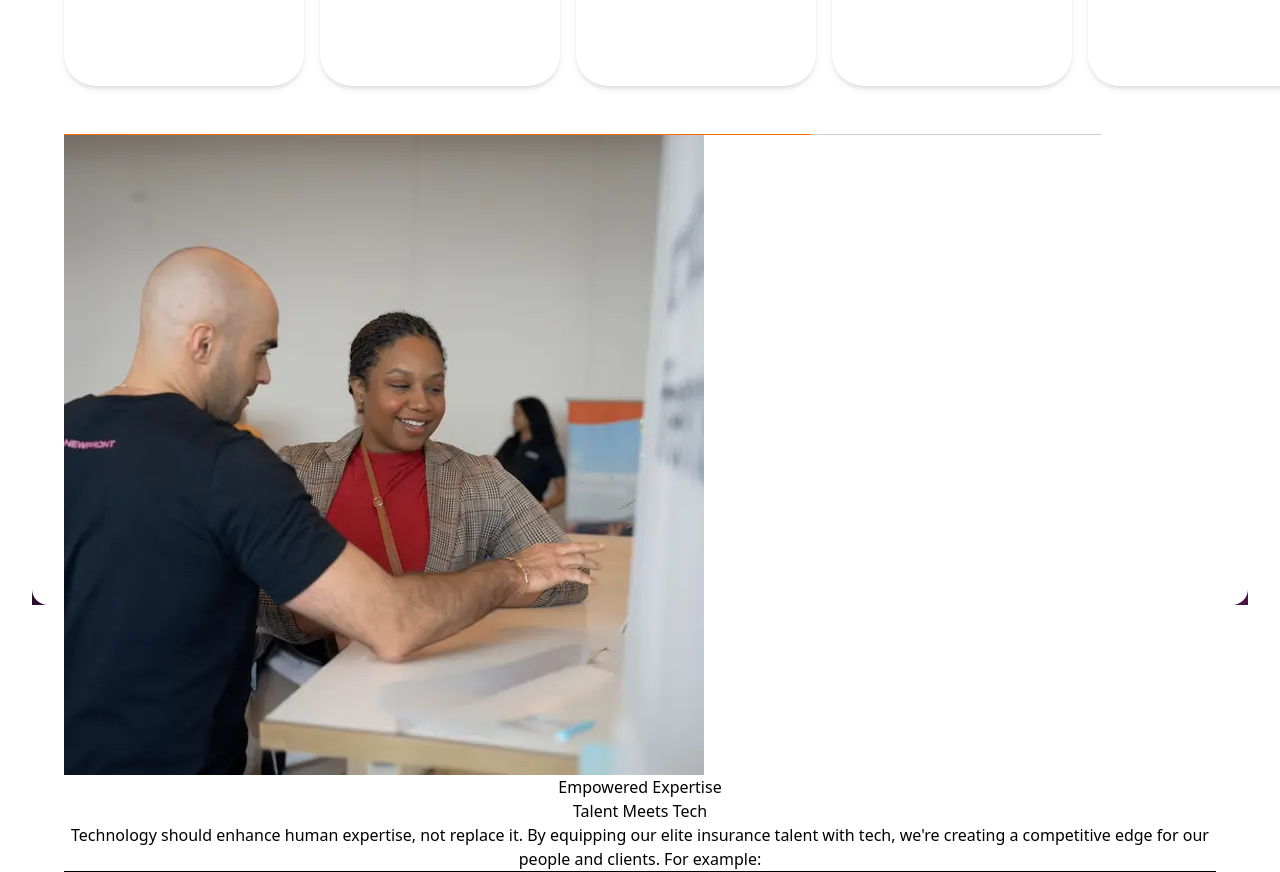
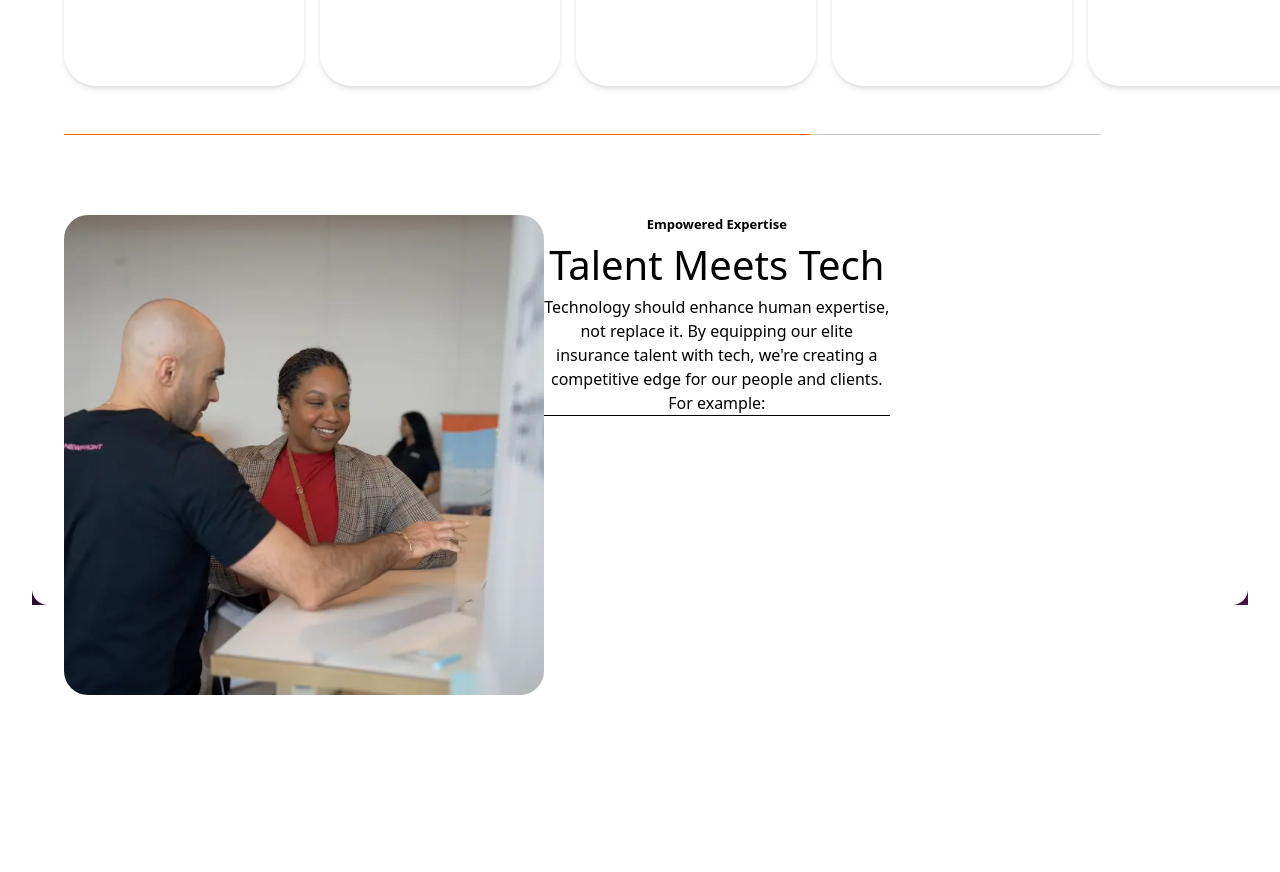
Before and after one commit to Emma24968/Typescript-website, a React (Vite) app in the folder react-typescript-demo/: page / in a window 1280 px wide. Shown: the part 1300-2172 px from the top of the page. After the commit the page ends 1995 px from the top, so only its background shows below. Built offline with nearby package versions, Linux system fonts and the light colour scheme.

Commit message:
Installed lucide icons

```diff
--- a/react-typescript-demo/package.json
+++ b/react-typescript-demo/package.json
@@ -11,6 +11,7 @@
   },
   "dependencies": {
     "@tailwindcss/vite": "^4.1.18",
+    "lucide-react": "^0.562.0",
     "react": "^19.2.0",
     "react-dom": "^19.2.0",
     "tailwindcss": "^4.1.18"
--- a/react-typescript-demo/src/components/navigation/body/main/Team.tsx
+++ b/react-typescript-demo/src/components/navigation/body/main/Team.tsx
@@ -3,11 +3,11 @@ import team from "../../../../assets/TalentxTech.webp";
 
 export const Team = () => {
   return (
-    <div>
-      <img src={team} alt="" />
-      <div>
-        <div className="">Empowered Expertise</div>
-        <div className="">Talent Meets Tech</div>
+    <div className="mt-[5rem] flex">
+      <img src={team} alt="" className="w-[30rem]  rounded-3xl" />
+      <div className="w-[30%] ">
+        <div className="font-semibold text-[13px] font-[aeronik,sans serif]">Empowered Expertise</div>
+        <div className="font-[aeronik,sans serif] text-[40px] ">Talent Meets Tech</div>
         <div className="">
           Technology should enhance human expertise, not replace it. By
           equipping our elite insurance talent with tech, we're creating a
```
Also changed, not shown: 1 other file (tests, documents, lock files or other folders).
